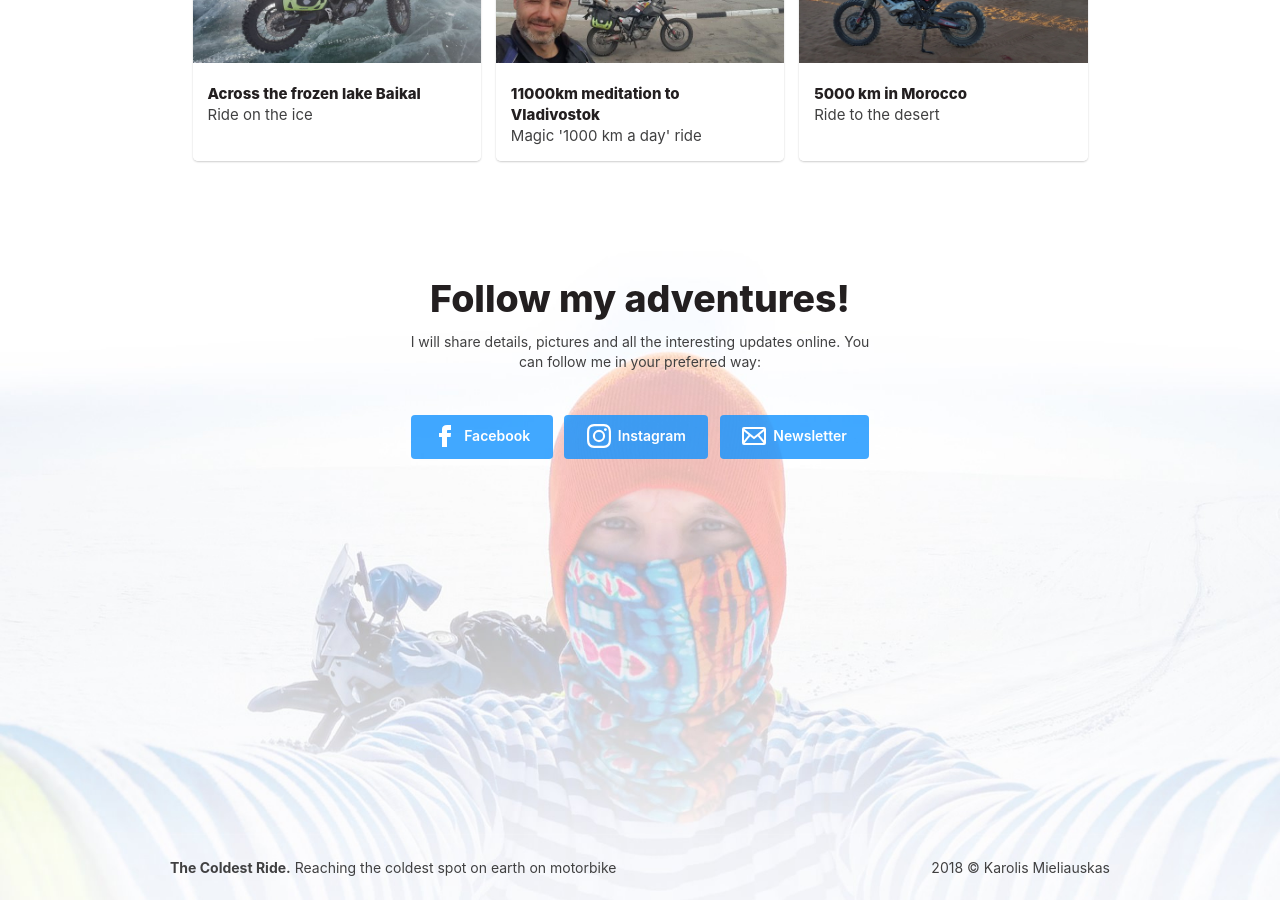
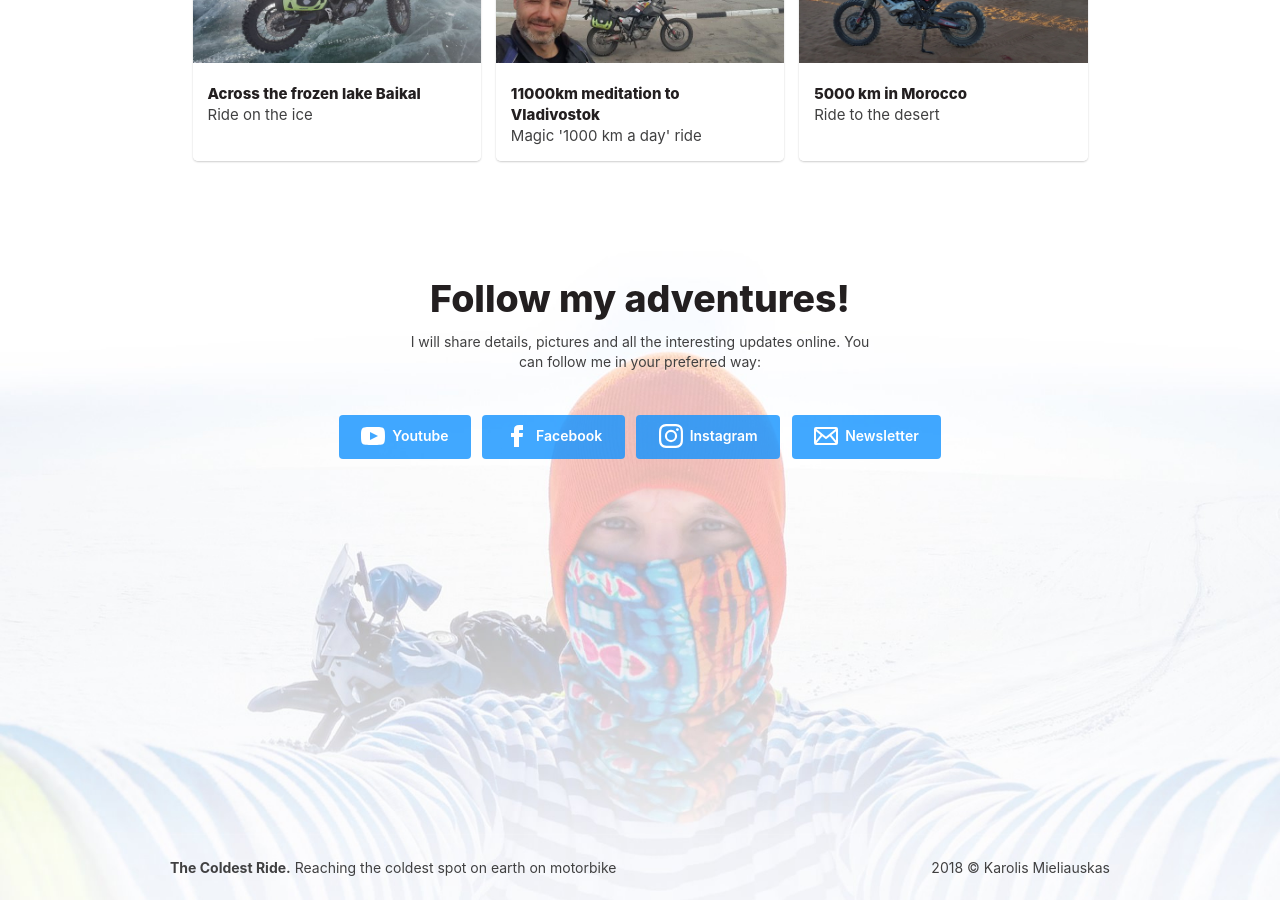
Before and after one commit to karolismieliauskas/thecoldestride.com, a Jekyll site: the page built from pages/index.html, in a window 1280 px wide and 900 px high, scrolled down 1969 px. Built offline with Jekyll 4.4.1, drawn with Linux system fonts in a browser that asks for light colours.

Commit message:
Add youtube button

```diff
--- a/_data/footer.yml
+++ b/_data/footer.yml
@@ -5,6 +5,9 @@ meta:
   subtitle: Reaching the coldest spot on earth on motorbike
 copyright: 2018 &copy; Karolis Mieliauskas
 social:
+  - title: "Youtube"
+    id: youtube
+    url: "https://www.youtube.com/channel/UCmOhIlh4YmZFGYX-OgbTPlQ"
   - title: "Facebook"
     id: facebook
     url: "https://www.facebook.com/thecoldestride"
--- a/_data/lt/footer.yml
+++ b/_data/lt/footer.yml
@@ -5,6 +5,9 @@ meta:
   subtitle: Kelionė į šalčiausią vietą pasaulyje. Motociklu.
 copyright: 2018 &copy; Karolis Mieliauskas
 social:
+  - title: "Youtube"
+    id: youtube
+    url: "https://www.youtube.com/channel/UCmOhIlh4YmZFGYX-OgbTPlQ"
   - title: "Facebook"
     id: facebook
     url: "https://www.facebook.com/thecoldestride/"
```
Also changed, not shown: _includes/svg/social/youtube.svg (added).
